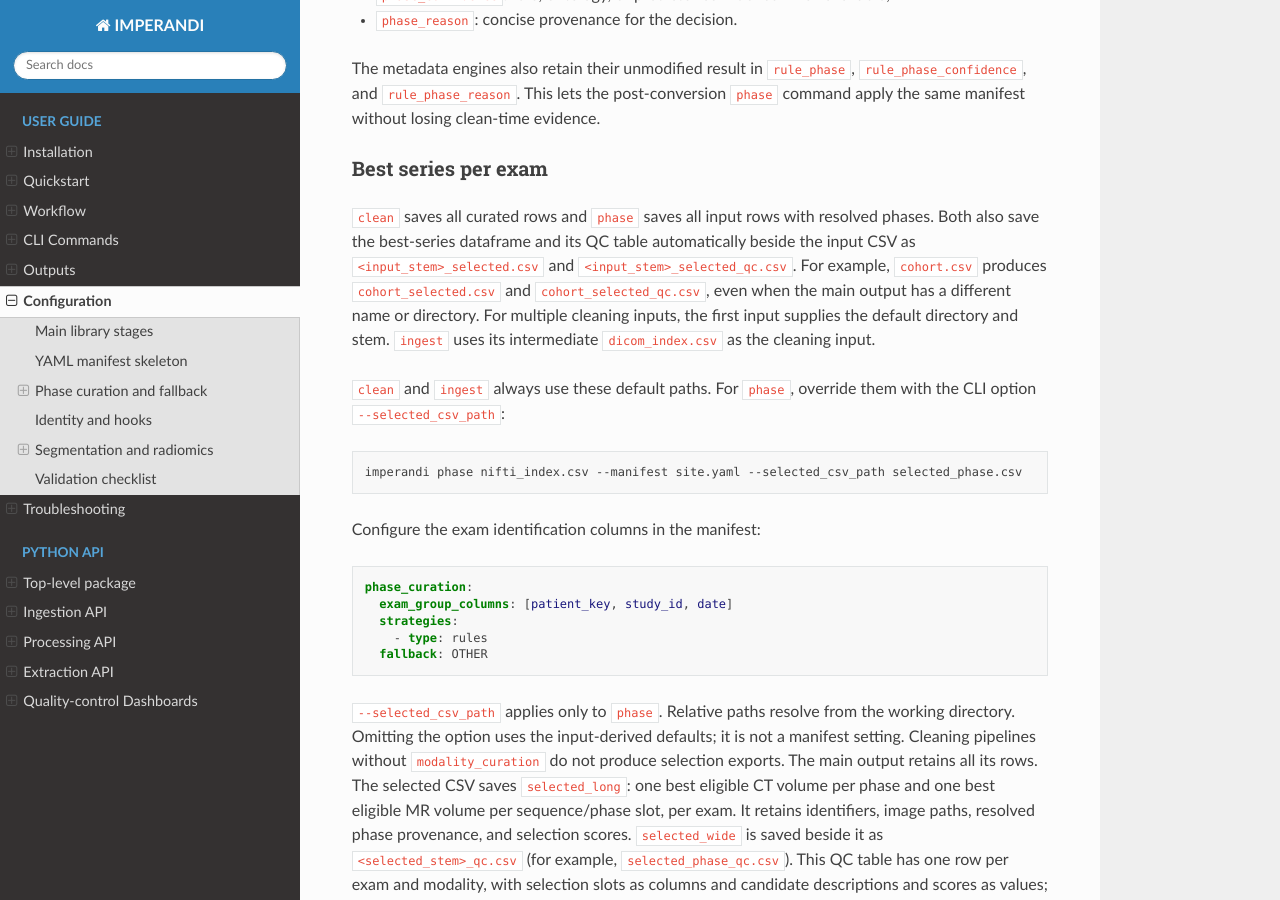
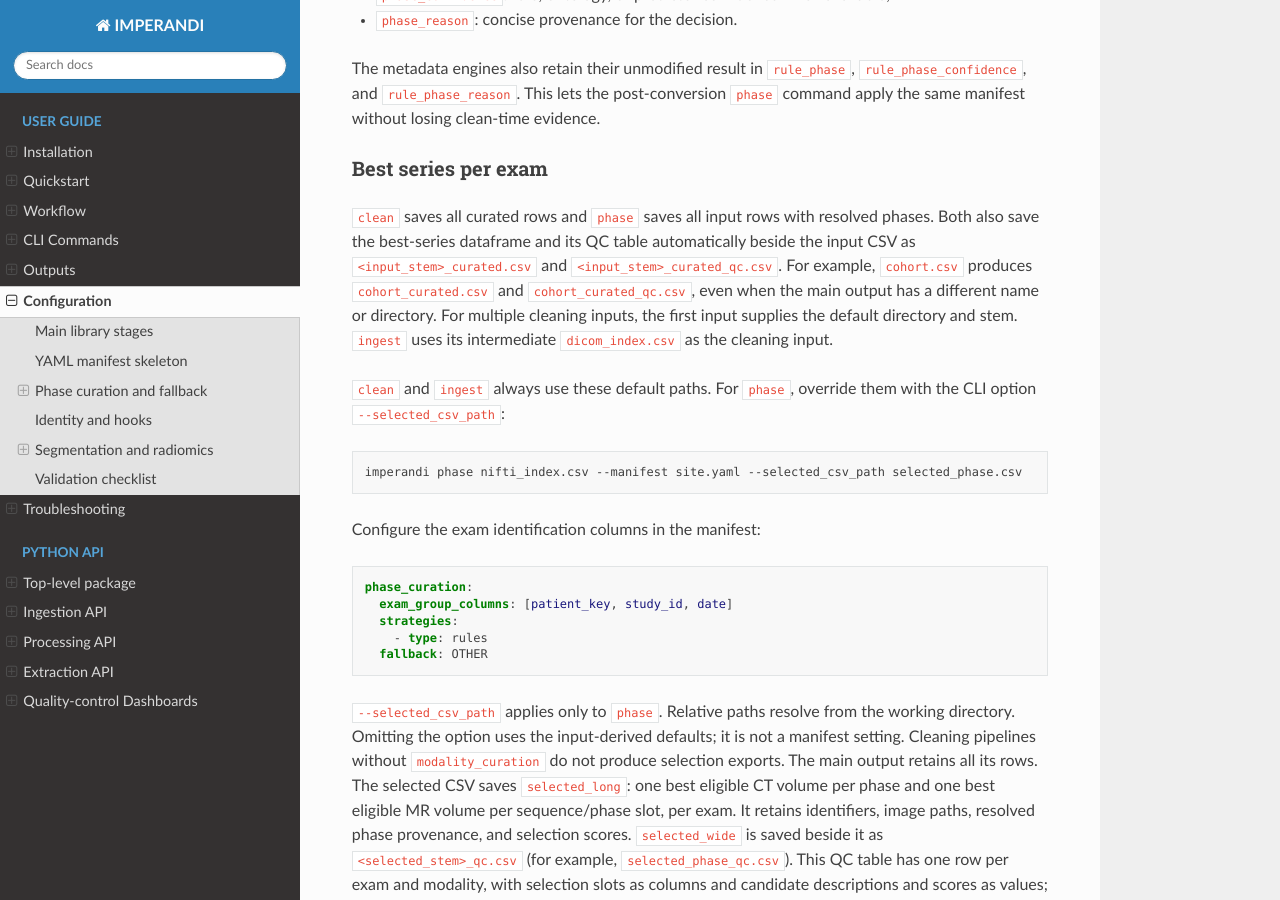
Before and after one commit to dmandache/IMPERANDI, a Sphinx documentation site: the page built from docs/source/manifests.md, in a window 1280 px wide and 900 px high, scrolled down 3509 px. Built offline with Sphinx 7.4.7 and the Read the Docs theme 3.1.0, drawn with Linux system fonts in a browser that asks for light colours.

Commit message:
fix: update output file naming for curated exports in CLI and tests

```diff
--- a/docs/source/manifests.md
+++ b/docs/source/manifests.md
@@ -191,9 +191,9 @@ The metadata engines also retain their unmodified result in `rule_phase`,
 
 `clean` saves all curated rows and `phase` saves all input rows with resolved
 phases. Both also save the best-series dataframe and its QC table automatically
-beside the input CSV as `<input_stem>_selected.csv` and
-`<input_stem>_selected_qc.csv`. For example, `cohort.csv` produces
-`cohort_selected.csv` and `cohort_selected_qc.csv`, even when the main output
+beside the input CSV as `<input_stem>_curated.csv` and
+`<input_stem>_curated_qc.csv`. For example, `cohort.csv` produces
+`cohort_curated.csv` and `cohort_curated_qc.csv`, even when the main output
 has a different name or directory. For multiple cleaning inputs, the first
 input supplies the default directory and stem. `ingest` uses its intermediate
 `dicom_index.csv` as the cleaning input.
```
Also changed, not shown: docs/source/cli.md (+2 -2 lines), 2 other files.
